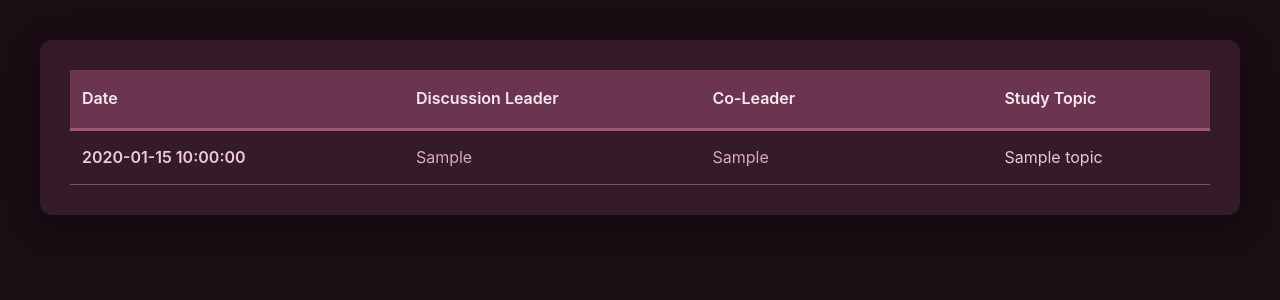
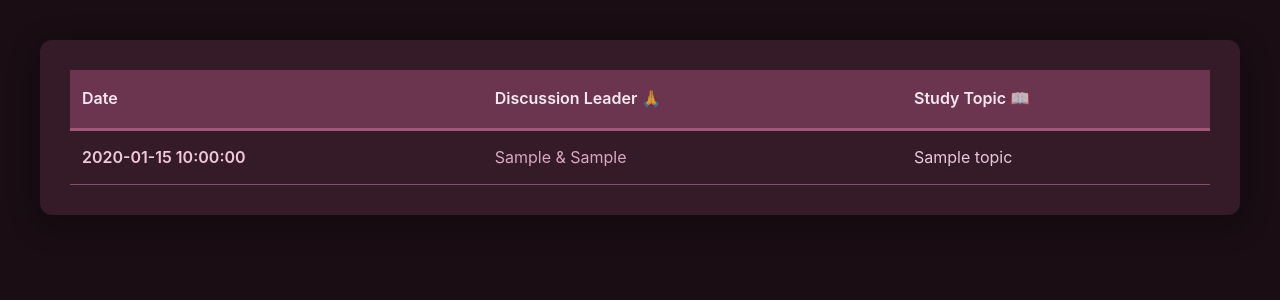
Before and after one commit to Nathanwoodburn/weekly-calendar, a Flask app: template templates/schedule.html in a window 1280 px wide. Shown: the part 107-407 px from the top of the page. Run offline with Flask 3, Linux system fonts and the light colour scheme; the template is opened without the code that fills it: most values are stand-ins (such as "Sample title", 1, 10 or a date in 2020).

Commit message:
feat: Add more theming

```diff
--- a/templates/assets/css/schedule.css
+++ b/templates/assets/css/schedule.css
@@ -246,6 +246,17 @@ h1 {
     display: none;
 }
 
+/* Update table headers for bible study context */
+.schedule-table th:nth-child(2)::after {
+    content: " 🙏";
+    opacity: 0.7;
+}
+
+.schedule-table th:nth-child(3)::after {
+    content: " 📖";
+    opacity: 0.7;
+}
+
 /* Responsive design */
 @media (max-width: 768px) {
     .container {
@@ -314,18 +325,18 @@ h1 {
     }
 
     .date-cell {
-        width: 20%;
+        width: 25%;
         font-size: 13px;
         font-weight: 700;
     }
 
     .leader-cell {
-        width: 18%;
+        width: 30%;
         font-size: 12px;
     }
 
     .topic-cell {
-        width: 44%;
+        width: 45%;
         font-size: 13px;
         line-height: 1.4;
     }
@@ -354,16 +365,13 @@ h1 {
 
     /* Hide emoji suffixes on mobile for cleaner look */
     .schedule-table th:nth-child(2)::after,
-    .schedule-table th:nth-child(3)::after,
-    .schedule-table th:nth-child(4)::after {
+    .schedule-table th:nth-child(3)::after {
         display: none;
     }
 
     /* Stack layout for very small screens */
     .schedule-table th:nth-child(2),
-    .schedule-table td:nth-child(2),
-    .schedule-table th:nth-child(3),
-    .schedule-table td:nth-child(3) {
+    .schedule-table td:nth-child(2) {
         display: none;
     }
 
--- a/templates/schedule.html
+++ b/templates/schedule.html
@@ -38,7 +38,6 @@
                         <tr>
                             <th>Date</th>
                             <th>Discussion Leader</th>
-                            <th>Co-Leader</th>
                             <th>Study Topic</th>
                         </tr>
                     </thead>
@@ -46,9 +45,8 @@
                         {% for item in schedule %}
                         <tr class="{% if not item.primary_leader and not item.secondary_leader %}special-event{% endif %}">
                             <td class="date-cell">{{ item.date }}</td>
-                            <td class="leader-cell">{{ item.primary_leader if item.primary_leader else "" }}</td>
-                            <td class="leader-cell">{{ item.secondary_leader if item.secondary_leader else "" }}</td>
-                            <td class="topic-cell" {% if item.primary_leader or item.secondary_leader %}data-leaders="Leaders: {% if item.primary_leader %}{{ item.primary_leader }}{% endif %}{% if item.primary_leader and item.secondary_leader %}, {% endif %}{% if item.secondary_leader %}{{ item.secondary_leader }}{% endif %}"{% endif %}>{{ item.topic }}</td>
+                            <td class="leader-cell">{% if item.primary_leader %}{{ item.primary_leader }}{% endif %}{% if item.primary_leader and item.secondary_leader %} & {% endif %}{% if item.secondary_leader %}{{ item.secondary_leader }}{% endif %}</td>
+                            <td class="topic-cell" {% if item.primary_leader or item.secondary_leader %}data-leaders="Leaders: {% if item.primary_leader %}{{ item.primary_leader }}{% endif %}{% if item.primary_leader and item.secondary_leader %} & {% endif %}{% if item.secondary_leader %}{{ item.secondary_leader }}{% endif %}"{% endif %}>{{ item.topic }}</td>
                         </tr>
                         {% endfor %}
                     </tbody>
```
